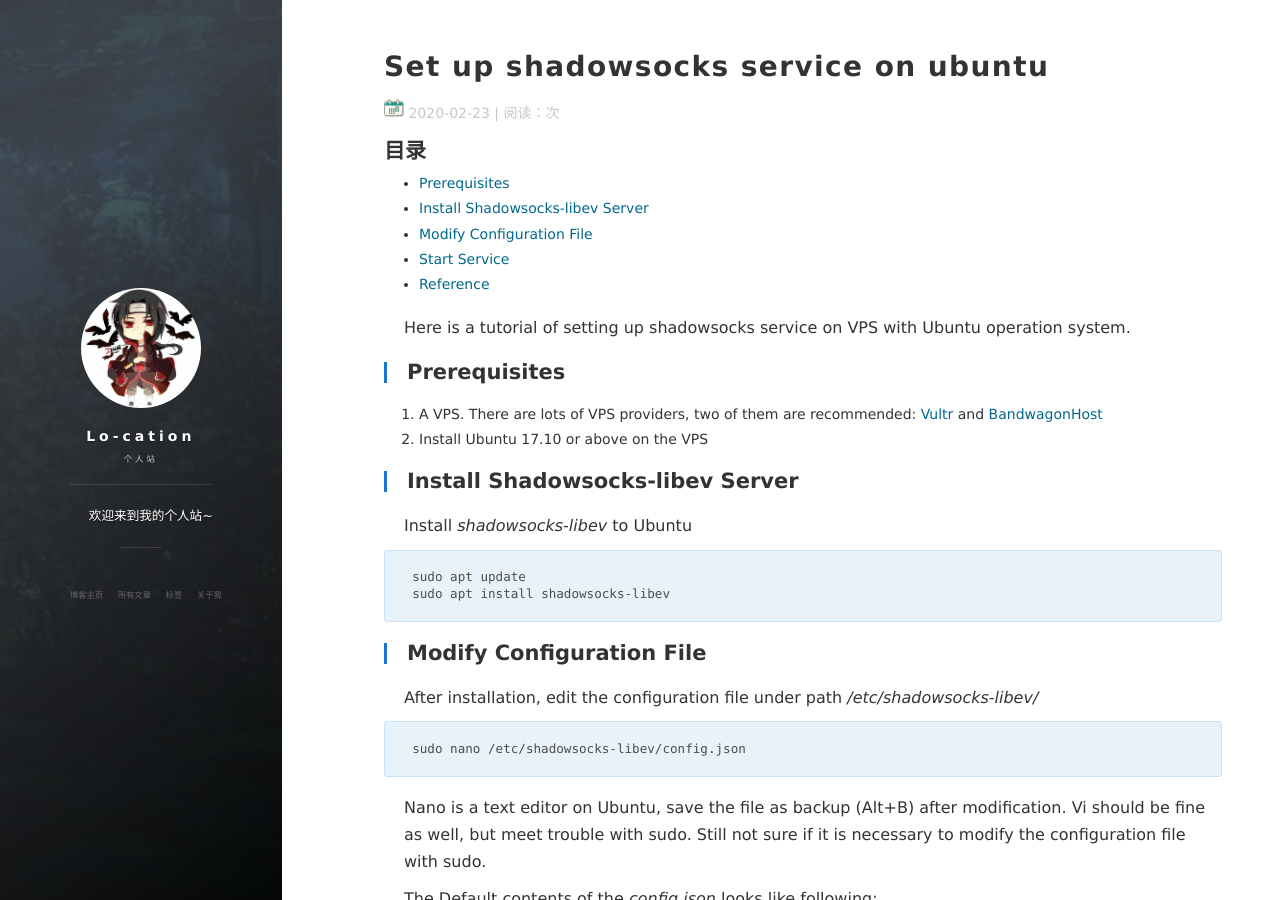
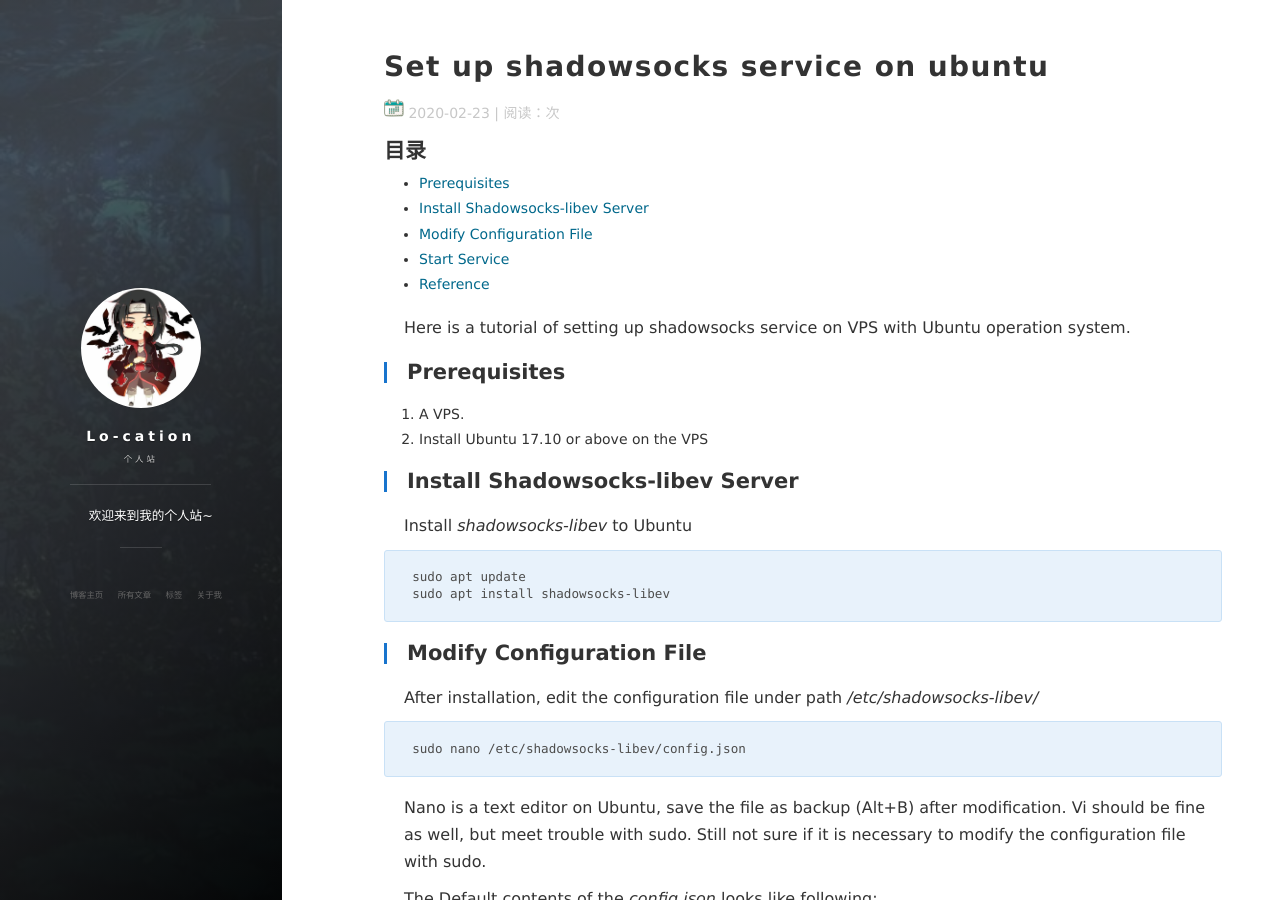
Before and after one commit to lo-cation/lo-cation.github.io, a Jekyll site: the page built from _posts/2020-02-23-shadowsocks-ubuntu.md, in a window 1280 px wide and 900 px high. Built offline with Jekyll 4.4.1, drawn with Linux system fonts in a browser that asks for light colours; nearby versions of some CDN libraries; comment, search, counter and statistics services are not loaded.

Commit message:
Update 2020-02-23-shadowsocks-ubuntu.md

```diff
--- a/_posts/2020-02-23-shadowsocks-ubuntu.md
+++ b/_posts/2020-02-23-shadowsocks-ubuntu.md
@@ -7,7 +7,7 @@ tags: VPN
 Here is a tutorial of setting up shadowsocks service on VPS with Ubuntu operation system.
 
 ## Prerequisites
-1. A VPS. There are lots of VPS providers, two of them are recommended: [Vultr](https://www.vultr.com/) and [BandwagonHost](https://bwh88.net/)
+1. A VPS.
 2. Install Ubuntu 17.10 or above on the VPS
 
 ## Install Shadowsocks-libev Server
```
